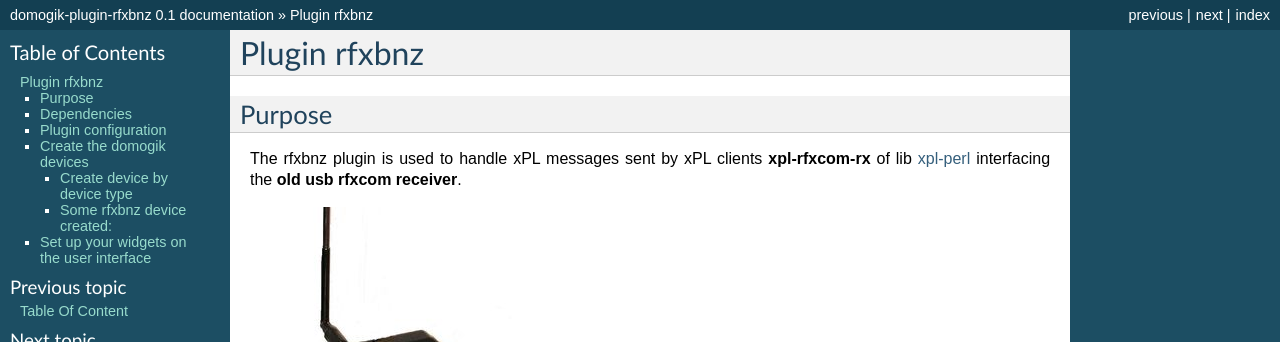
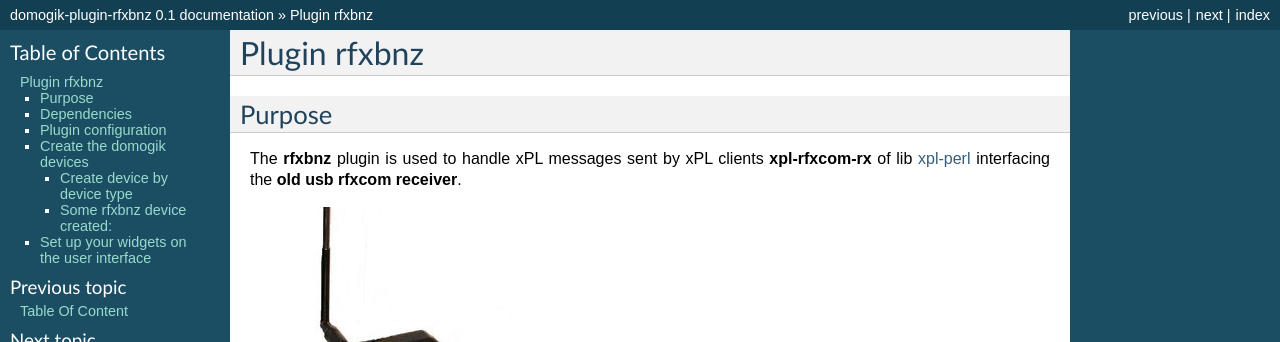
Before and after one commit to vdomos/domogik-plugin-rfxbnz, a Sphinx documentation site: the page built from docs/rfxbnz.txt, in a window 1280 px wide and 900 px high. Shown: the top 342 px of the window. Built offline with Sphinx 7.4.7, drawn with Linux system fonts in a browser that asks for light colours.

Commit message:
Doc Update

```diff
--- a/docs/rfxbnz.txt
+++ b/docs/rfxbnz.txt
@@ -8,7 +8,7 @@ Plugin rfxbnz
 Purpose
 =======
 
-The rfxbnz plugin is used to handle xPL messages sent by xPL clients **xpl-rfxcom-rx** of lib
+The **rfxbnz** plugin is used to handle xPL messages sent by xPL clients **xpl-rfxcom-rx** of lib
 `xpl-perl <https://github.com/beanz/xpl-perl>`_ interfacing the **old usb rfxcom receiver**.
 
 .. image:: rfxcom_usb_2.jpg
```
